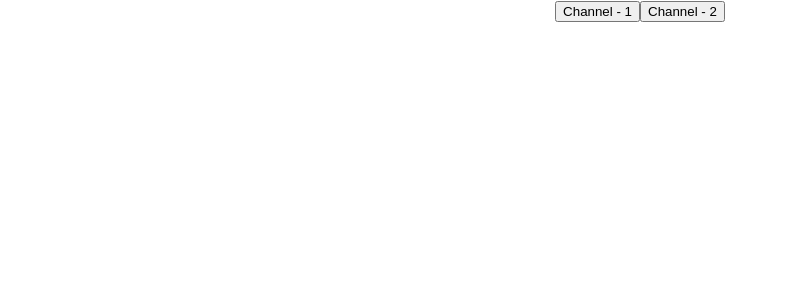
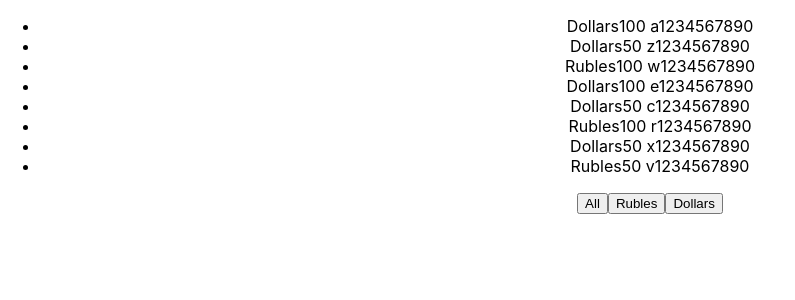
Before and after one commit to Srh-Yakovenko-ua/it-incubator-mikrotasks, a React (Create React App) app: page / in a window 1280 px wide. Shown: the top 300 px of the page, without its empty margins (0-795 px from the left). Built offline with nearby package versions, Linux system fonts and the light colour scheme.

Commit message:
add props

```diff
--- a/src/App.tsx
+++ b/src/App.tsx
@@ -6,6 +6,7 @@ import {Footer} from './site/Footer';
 import {NewComponent} from './site/NewComponent';
 import {TopCars} from './site/TopCars';
 import {Button} from './components/Button';
+import MoneyFilter from './MoneyFilter/MoneyFilter';
 
 
 function App() {
@@ -29,12 +30,42 @@ function App() {
     //     {manufacturer: 'Audi', model: 'rs6'}
     // ]
 
-    const ButtonFoo1 = (subscriber : string) => {
-        console.log(subscriber)
+    // const ButtonFoo1 = (subscriber : string) => {
+    //     console.log(subscriber)
+    // }
+    //
+    // const ButtonFoo2 = (subscriber : string) => {
+    //     console.log(subscriber)
+    // }
+
+
+    const [money, setMoney] = useState([
+        {banknote: 'Dollars', nominal: 100, number: ' a1234567890'},
+        {banknote: 'Dollars', nominal: 50, number: ' z1234567890'},
+        {banknote: 'Rubles', nominal: 100, number: ' w1234567890'},
+        {banknote: 'Dollars', nominal: 100, number: ' e1234567890'},
+        {banknote: 'Dollars', nominal: 50, number: ' c1234567890'},
+        {banknote: 'Rubles', nominal: 100, number: ' r1234567890'},
+        {banknote: 'Dollars', nominal: 50, number: ' x1234567890'},
+        {banknote: 'Rubles', nominal: 50, number: ' v1234567890'},
+    ]);
+
+    let nominalMoney = money
+
+    const [filter, setFilter] = useState('All')
+
+    if (filter === 'Rubles') {
+        nominalMoney = money.filter((filterMoney) => {
+            return filterMoney.banknote === 'Rubles'
+        })
     }
-
-    const ButtonFoo2 = (subscriber : string) => {
-        console.log(subscriber)
+    if (filter === 'Dollars') {
+        nominalMoney = money.filter((filterMoney)=>{
+            return filterMoney.banknote === 'Dollars'
+        }) ;
+    }
+    const oneClickHandler = (nameButton: string) => {
+        setFilter(nameButton)
     }
 
     return (
@@ -43,9 +74,9 @@ function App() {
 
 
         <div className={'App'}>
-            <Button name={'Channel - 1'} callBack={()=>ButtonFoo1('Ivan')}/>
-            <Button name={'Channel - 2'} callBack={()=>ButtonFoo2('Vasya')}/>
-
+            {/*<Button name={'Channel - 1'} callBack={()=>ButtonFoo1('Ivan')}/>*/}
+            {/*<Button name={'Channel - 2'} callBack={()=>ButtonFoo2('Vasya')}/>*/}
+            <MoneyFilter nominalMoney={nominalMoney} callBack={oneClickHandler}/>
         </div>
 
 
```
